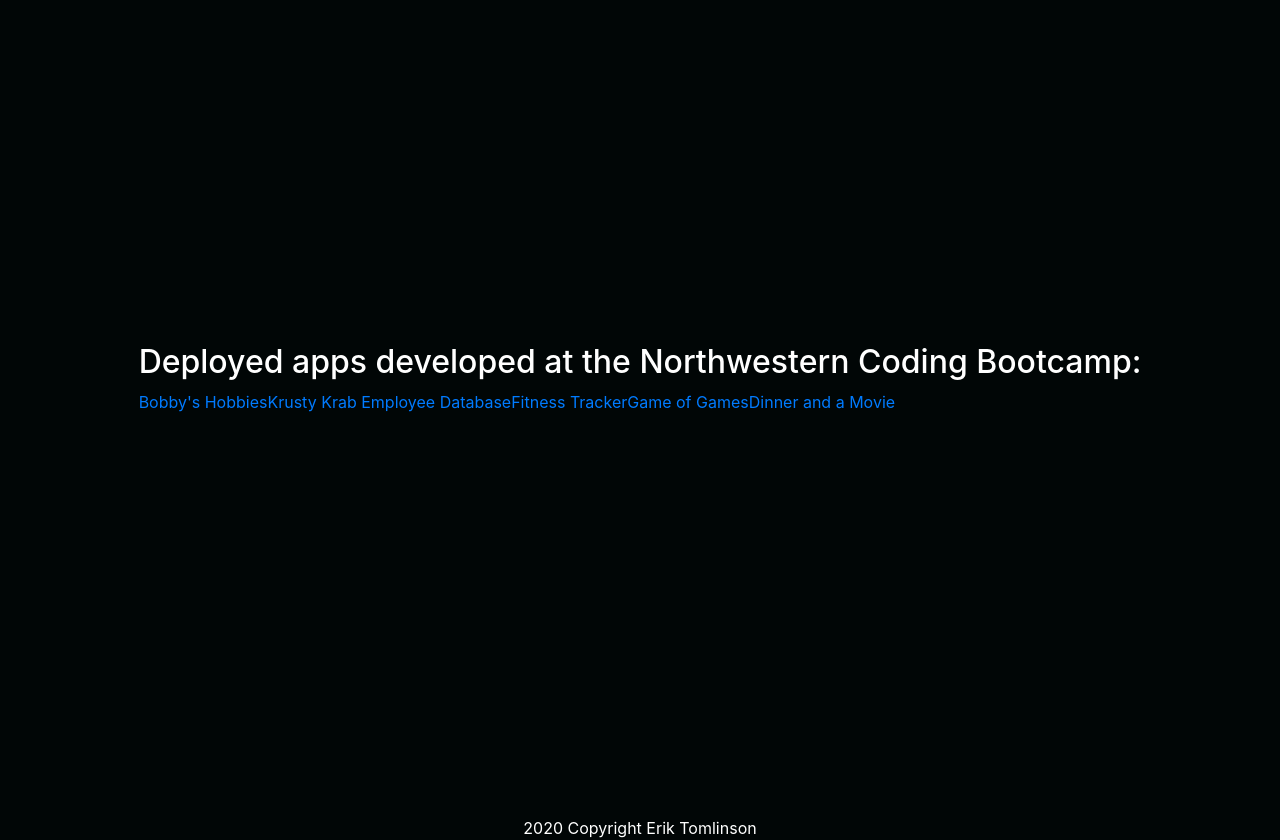
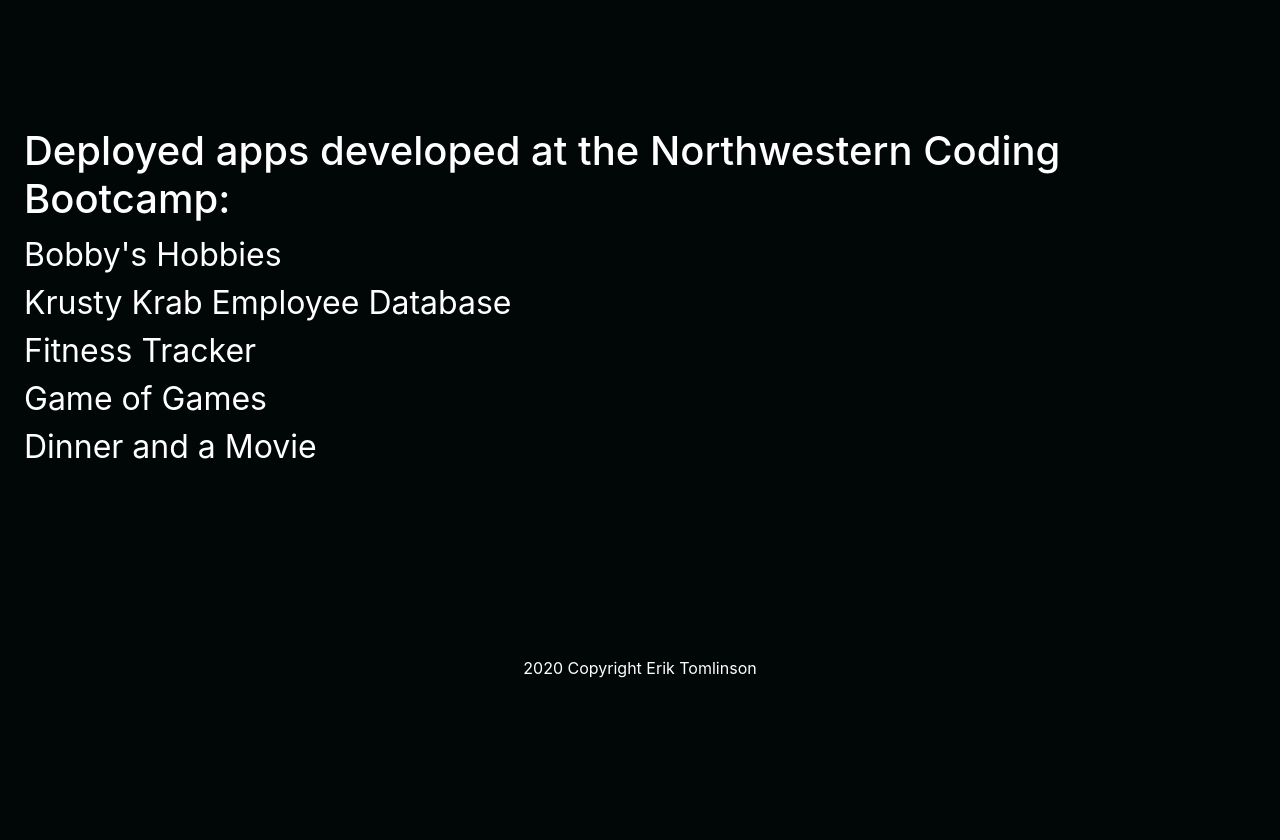
Before and after one commit to eptomlinson/portfolio, a React (Create React App) app: page /#/projects in a window 1280 px wide. Shown: the part 960-1800 px from the top of the page. After the commit the page ends 1640 px from the top, so only its background shows below. Built offline with nearby package versions, Linux system fonts and the light colour scheme; the HTML template or start-up script is replaced by a standard one.

Commit message:
style to deployment links

```diff
--- a/src/App.css
+++ b/src/App.css
@@ -48,7 +48,7 @@
 .infoWrapper {
   display: grid;
   z-index: 1;
-  height: 860px;
+  height: 700px;
   width: 100%;
   max-width: 1100 px;
   margin-right: auto;
@@ -85,3 +85,8 @@
   color: #fff;
   font-size: xx-large;
 }
+
+.deployment{
+  color: #fff;
+  font-size: xx-large;
+}
--- a/src/components/Portfolio/index.js
+++ b/src/components/Portfolio/index.js
@@ -8,13 +8,17 @@
                     <div className= "infoCol">
                         <div className = "textWrapper">
                         <div className = "heading">
-                            <h2>Deployed apps developed at the Northwestern Coding Bootcamp:</h2>
+                            <h1>Deployed apps developed at the Northwestern Coding Bootcamp:</h1>
                             {/* <img src="https://cdn.mos.cms.futurecdn.net/HjFE8NKWuCmgfHCcndJ3rK-1024-80.jpg.webp" alt="zebra"></img> */}
-                            <a href="https://boiling-scrubland-76321.herokuapp.com/">Bobby's Hobbies</a>
-                            <a href="https://tranquil-gorge-52847.herokuapp.com/">Krusty Krab Employee Database</a>
-                            <a href="https://afternoon-shelf-73240.herokuapp.com/">Fitness Tracker</a>
-                            <a href="https://fierce-dawn-26517.herokuapp.com/">Game of Games</a>
-                            <a href="https://eptomlinson.github.io/project1/">Dinner and a Movie</a>
+                            <a className="deployment" href="https://boiling-scrubland-76321.herokuapp.com/">Bobby's Hobbies</a>
+                            <br></br>
+                            <a className="deployment" href="https://tranquil-gorge-52847.herokuapp.com/">Krusty Krab Employee Database</a>
+                            <br></br>
+                            <a className="deployment" href="https://afternoon-shelf-73240.herokuapp.com/">Fitness Tracker</a>
+                            <br></br>
+                            <a className="deployment" href="https://fierce-dawn-26517.herokuapp.com/">Game of Games</a>
+                            <br></br>
+                            <a className="deployment" href="https://eptomlinson.github.io/project1/">Dinner and a Movie</a>
 
                         </div>
                         </div>
```
Also changed, not shown: 1 other file (tests, documents, lock files or other folders).
